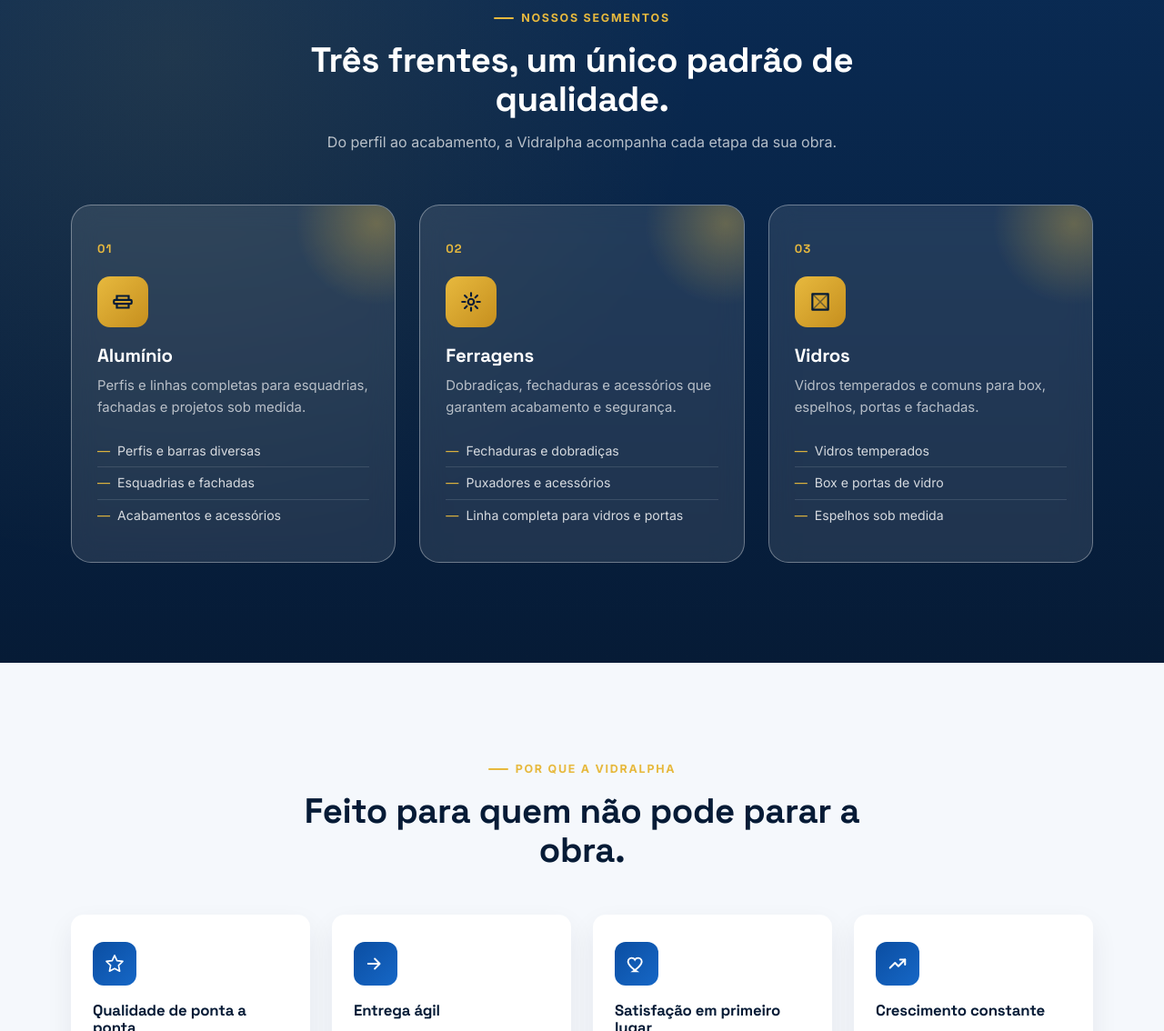
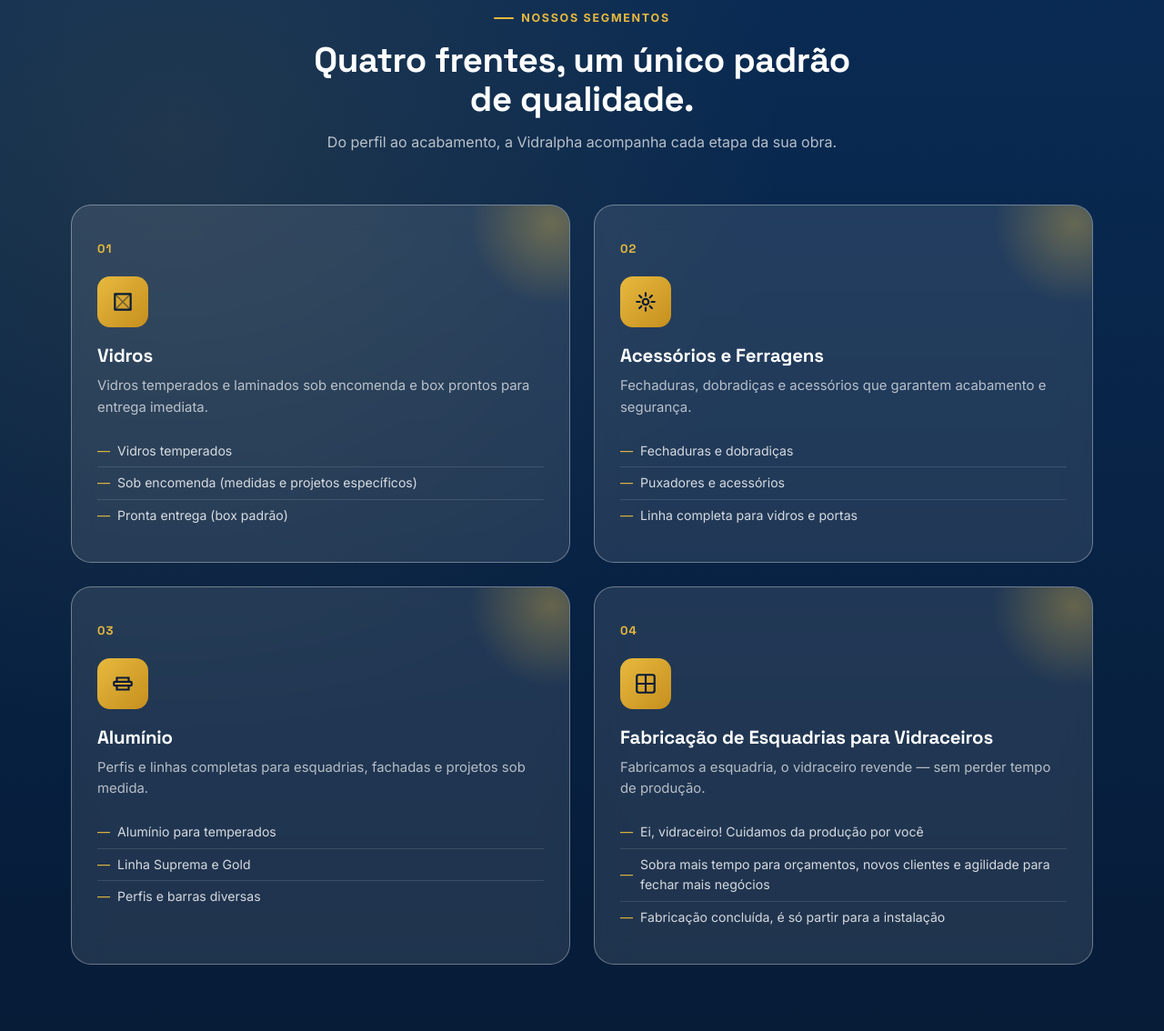
Before and after one commit to IsraelPontes/Distribuidora-Vidralpha, a plain HTML site: page index.html in a window 1280 px wide. Shown: the part 1666-2800 px from the top of the page at 91% size. Drawn offline with Linux system fonts and the light colour scheme.

Commit message:
feat: seção de segmentos agora com 4 frentes em grade 2x2 (Vidros, Acessórios e Ferragens, Alumínio e Fabricação de Esquadrias para Vidraceiros); atualiza rodapé e formulário

```diff
--- a/assets/css/styles.css
+++ b/assets/css/styles.css
@@ -228,7 +228,7 @@
   .seg-head h2{ color:var(--white); font-size:clamp(1.8rem,3vw,2.4rem); }
   .seg-head p{ color:rgba(255,255,255,0.7); margin-top:14px; }
 
-  .seg-grid{ display:grid; grid-template-columns:repeat(3, 1fr); gap:26px; }
+  .seg-grid{ display:grid; grid-template-columns:repeat(2, 1fr); gap:26px; }
   .seg-card{
     background:var(--glass-fill); border:1px solid var(--glass-stroke);
     backdrop-filter:blur(14px); border-radius:var(--radius-lg);
--- a/index.html
+++ b/index.html
@@ -140,7 +140,7 @@
   <div class="wrap">
     <div class="seg-head reveal">
       <span class="eyebrow">Nossos segmentos</span>
-      <h2>Três frentes, um único padrão de qualidade.</h2>
+      <h2>Quatro frentes, um único padrão de qualidade.</h2>
       <p>Do perfil ao acabamento, a Vidralpha acompanha cada etapa da sua obra.</p>
     </div>
     <div class="seg-grid">
@@ -148,14 +148,14 @@
         <div class="glow"></div>
         <span class="num">01</span>
         <div class="ic">
-          <svg width="26" height="26" viewBox="0 0 24 24" fill="none"><rect x="3" y="10" width="18" height="4" rx="1" stroke="currentColor" stroke-width="2"/><path d="M6 10V6h12v4M6 14v4h12v-4" stroke="currentColor" stroke-width="2"/></svg>
+          <svg width="26" height="26" viewBox="0 0 24 24" fill="none"><path d="M4 4h16v16H4z" stroke="currentColor" stroke-width="2" stroke-linejoin="round"/><path d="M4 4l16 16M20 4L4 20" stroke="currentColor" stroke-width="1.4" opacity=".5"/></svg>
         </div>
-        <h3>Alumínio</h3>
-        <p>Perfis e linhas completas para esquadrias, fachadas e projetos sob medida.</p>
+        <h3>Vidros</h3>
+        <p>Vidros temperados e laminados sob encomenda e box prontos para entrega imediata.</p>
         <ul>
-          <li>Perfis e barras diversas</li>
-          <li>Esquadrias e fachadas</li>
-          <li>Acabamentos e acessórios</li>
+          <li>Vidros temperados</li>
+          <li>Sob encomenda (medidas e projetos específicos)</li>
+          <li>Pronta entrega (box padrão)</li>
         </ul>
       </div>
       <div class="seg-card reveal">
@@ -164,8 +164,8 @@
         <div class="ic">
           <svg width="26" height="26" viewBox="0 0 24 24" fill="none"><circle cx="12" cy="12" r="3" stroke="currentColor" stroke-width="2"/><path d="M12 3v3M12 18v3M3 12h3M18 12h3M5.6 5.6l2.1 2.1M16.3 16.3l2.1 2.1M5.6 18.4l2.1-2.1M16.3 7.7l2.1-2.1" stroke="currentColor" stroke-width="2" stroke-linecap="round"/></svg>
         </div>
-        <h3>Ferragens</h3>
-        <p>Dobradiças, fechaduras e acessórios que garantem acabamento e segurança.</p>
+        <h3>Acessórios e Ferragens</h3>
+        <p>Fechaduras, dobradiças e acessórios que garantem acabamento e segurança.</p>
         <ul>
           <li>Fechaduras e dobradiças</li>
           <li>Puxadores e acessórios</li>
@@ -176,14 +176,28 @@
         <div class="glow"></div>
         <span class="num">03</span>
         <div class="ic">
-          <svg width="26" height="26" viewBox="0 0 24 24" fill="none"><path d="M4 4h16v16H4z" stroke="currentColor" stroke-width="2" stroke-linejoin="round"/><path d="M4 4l16 16M20 4L4 20" stroke="currentColor" stroke-width="1.4" opacity=".5"/></svg>
+          <svg width="26" height="26" viewBox="0 0 24 24" fill="none"><rect x="3" y="10" width="18" height="4" rx="1" stroke="currentColor" stroke-width="2"/><path d="M6 10V6h12v4M6 14v4h12v-4" stroke="currentColor" stroke-width="2"/></svg>
         </div>
-        <h3>Vidros</h3>
-        <p>Vidros temperados e comuns para box, espelhos, portas e fachadas.</p>
+        <h3>Alumínio</h3>
+        <p>Perfis e linhas completas para esquadrias, fachadas e projetos sob medida.</p>
         <ul>
-          <li>Vidros temperados</li>
-          <li>Box e portas de vidro</li>
-          <li>Espelhos sob medida</li>
+          <li>Alumínio para temperados</li>
+          <li>Linha Suprema e Gold</li>
+          <li>Perfis e barras diversas</li>
+        </ul>
+      </div>
+      <div class="seg-card reveal">
+        <div class="glow"></div>
+        <span class="num">04</span>
+        <div class="ic">
+          <svg width="26" height="26" viewBox="0 0 24 24" fill="none"><rect x="3" y="3" width="18" height="18" rx="2" stroke="currentColor" stroke-width="2"/><path d="M12 3v18M3 12h18" stroke="currentColor" stroke-width="2"/></svg>
+        </div>
+        <h3>Fabricação de Esquadrias para Vidraceiros</h3>
+        <p>Fabricamos a esquadria, o vidraceiro revende — sem perder tempo de produção.</p>
+        <ul>
+          <li>Ei, vidraceiro! Cuidamos da produção por você</li>
+          <li>Sobra mais tempo para orçamentos, novos clientes e agilidade para fechar mais negócios</li>
+          <li>Fabricação concluída, é só partir para a instalação</li>
         </ul>
       </div>
     </div>
@@ -416,9 +430,10 @@
         <input type="email" name="email" placeholder="E-mail" required>
         <select name="segmento" required>
           <option value="" disabled selected>Segmento de interesse</option>
+          <option>Vidros</option>
+          <option>Acessórios e Ferragens</option>
           <option>Alumínio</option>
-          <option>Ferragens</option>
-          <option>Vidros</option>
+          <option>Fabricação de esquadrias (vidraceiros)</option>
           <option>Mais de um segmento</option>
         </select>
       </div>
@@ -452,9 +467,10 @@
       <div class="foot-col">
         <h5>Segmentos</h5>
         <ul>
+          <li><a href="#segmentos">Vidros</a></li>
+          <li><a href="#segmentos">Acessórios e Ferragens</a></li>
           <li><a href="#segmentos">Alumínio</a></li>
-          <li><a href="#segmentos">Ferragens</a></li>
-          <li><a href="#segmentos">Vidros</a></li>
+          <li><a href="#segmentos">Fabricação de Esquadrias</a></li>
         </ul>
       </div>
       <div class="foot-col">
```
